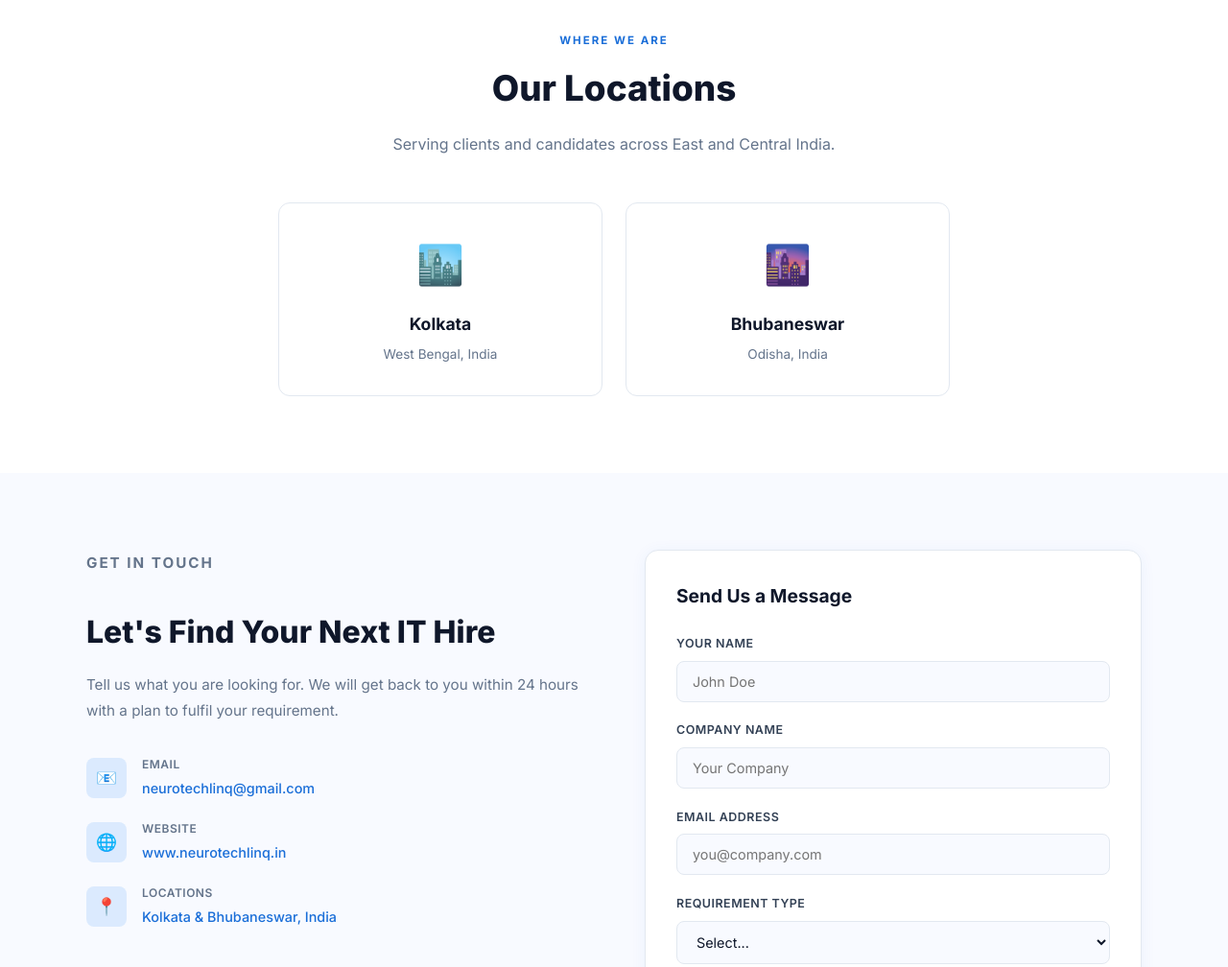
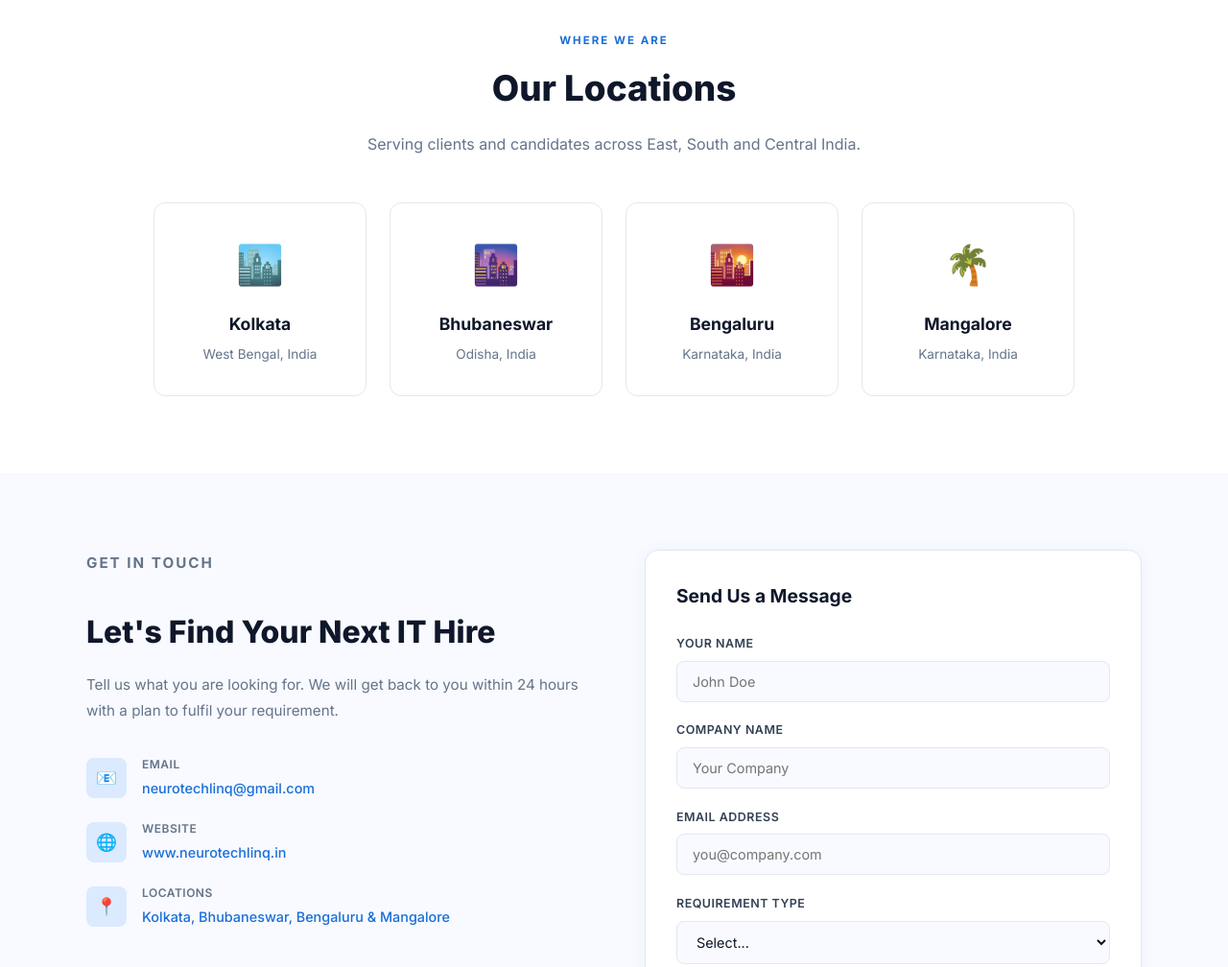
Before and after one commit to neurotechlinq/neurotechlinq.github.io, a plain HTML site: page index.html in a window 1280 px wide. Shown: the part 3340-4348 px from the top of the page at 96% size. Drawn offline with Linux system fonts and the light colour scheme.

Commit message:
Update index.html

```diff
--- a/index.html
+++ b/index.html
@@ -476,9 +476,9 @@
 
     .locations-grid {
       display: grid;
-      grid-template-columns: repeat(auto-fit, minmax(260px, 1fr));
+      grid-template-columns: repeat(auto-fit, minmax(220px, 1fr));
       gap: 1.5rem;
-      max-width: 700px;
+      max-width: 960px;
       margin: 0 auto;
     }
 
@@ -902,7 +902,7 @@
             <div class="info-icon">📍</div>
             <div>
               <h4>Locations</h4>
-              <p>Kolkata, West Bengal<br/>Bhubaneswar, Odisha</p>
+              <p>Kolkata, West Bengal<br/>Bhubaneswar, Odisha<br/>Bengaluru & Mangalore, Karnataka</p>
             </div>
           </div>
           <div class="info-card">
@@ -930,7 +930,7 @@
       <div class="fade-up">
         <p class="section-label">Where We Are</p>
         <h2 class="section-title">Our Locations</h2>
-        <p class="section-sub" style="margin:0 auto 3rem;">Serving clients and candidates across East and Central India.</p>
+        <p class="section-sub" style="margin:0 auto 3rem;">Serving clients and candidates across East, South and Central India.</p>
       </div>
       <div class="locations-grid fade-up">
         <div class="location-card">
@@ -942,6 +942,16 @@
           <div class="location-flag">🌆</div>
           <h3>Bhubaneswar</h3>
           <p>Odisha, India</p>
+        </div>
+        <div class="location-card">
+          <div class="location-flag">🌇</div>
+          <h3>Bengaluru</h3>
+          <p>Karnataka, India</p>
+        </div>
+        <div class="location-card">
+          <div class="location-flag">🌴</div>
+          <h3>Mangalore</h3>
+          <p>Karnataka, India</p>
         </div>
       </div>
     </div>
@@ -976,7 +986,7 @@
             <div class="contact-icon">📍</div>
             <div>
               <h4>Locations</h4>
-              <span>Kolkata & Bhubaneswar, India</span>
+              <span>Kolkata, Bhubaneswar, Bengaluru & Mangalore</span>
             </div>
           </div>
         </div>
@@ -1030,7 +1040,7 @@
       <a href="#contact">Contact</a>
     </div>
     <div class="footer-bottom">
-      © 2026 NeuroTechLinQ Consulting. All rights reserved. · Kolkata & Bhubaneswar, India
+      © 2026 NeuroTechLinQ Consulting. All rights reserved. · Kolkata · Bhubaneswar · Bengaluru · Mangalore
     </div>
     <div>
       <span class="udyam-badge">🏛️ Udyam Registered MSME · UDYAM-WB-07-0124732</span>
```
